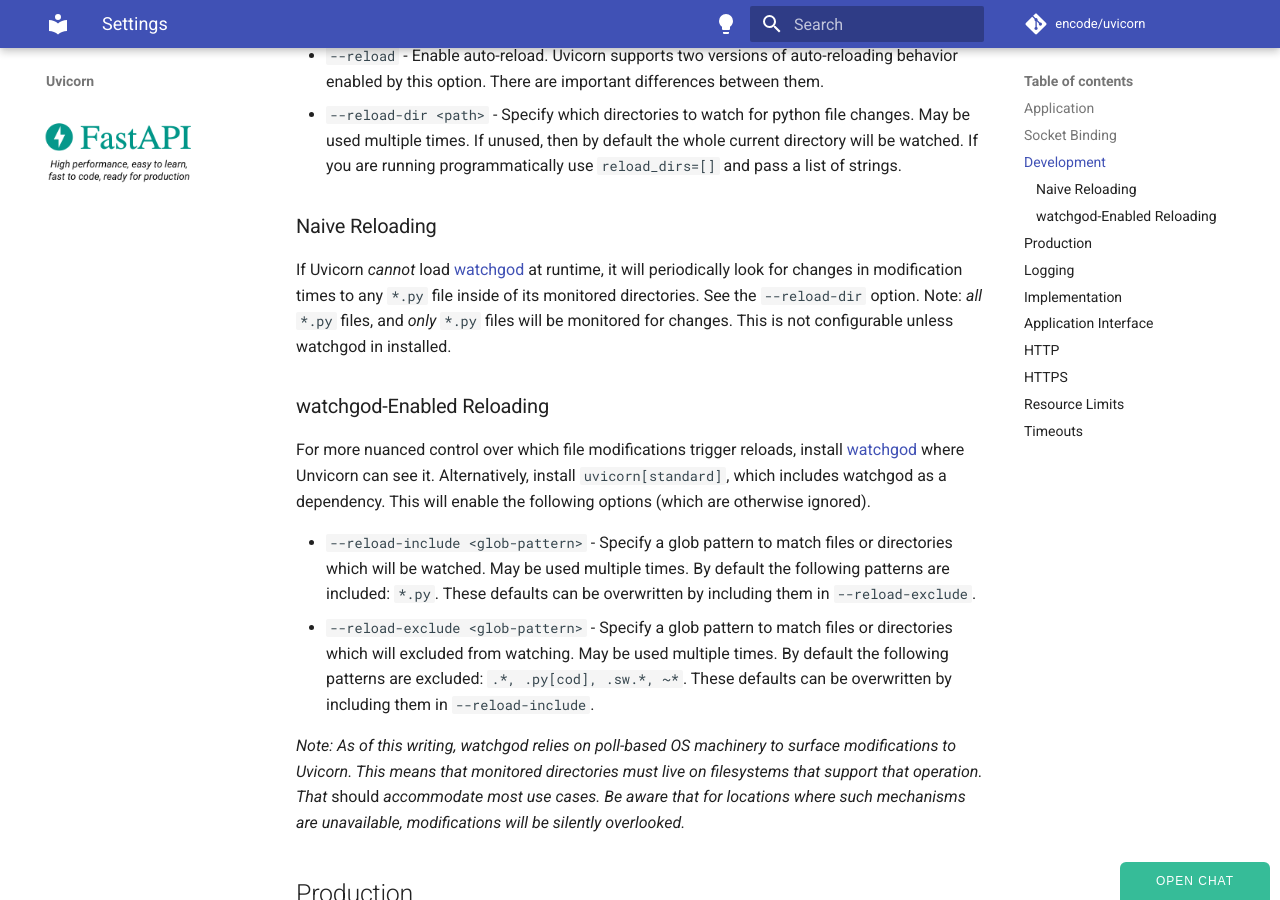
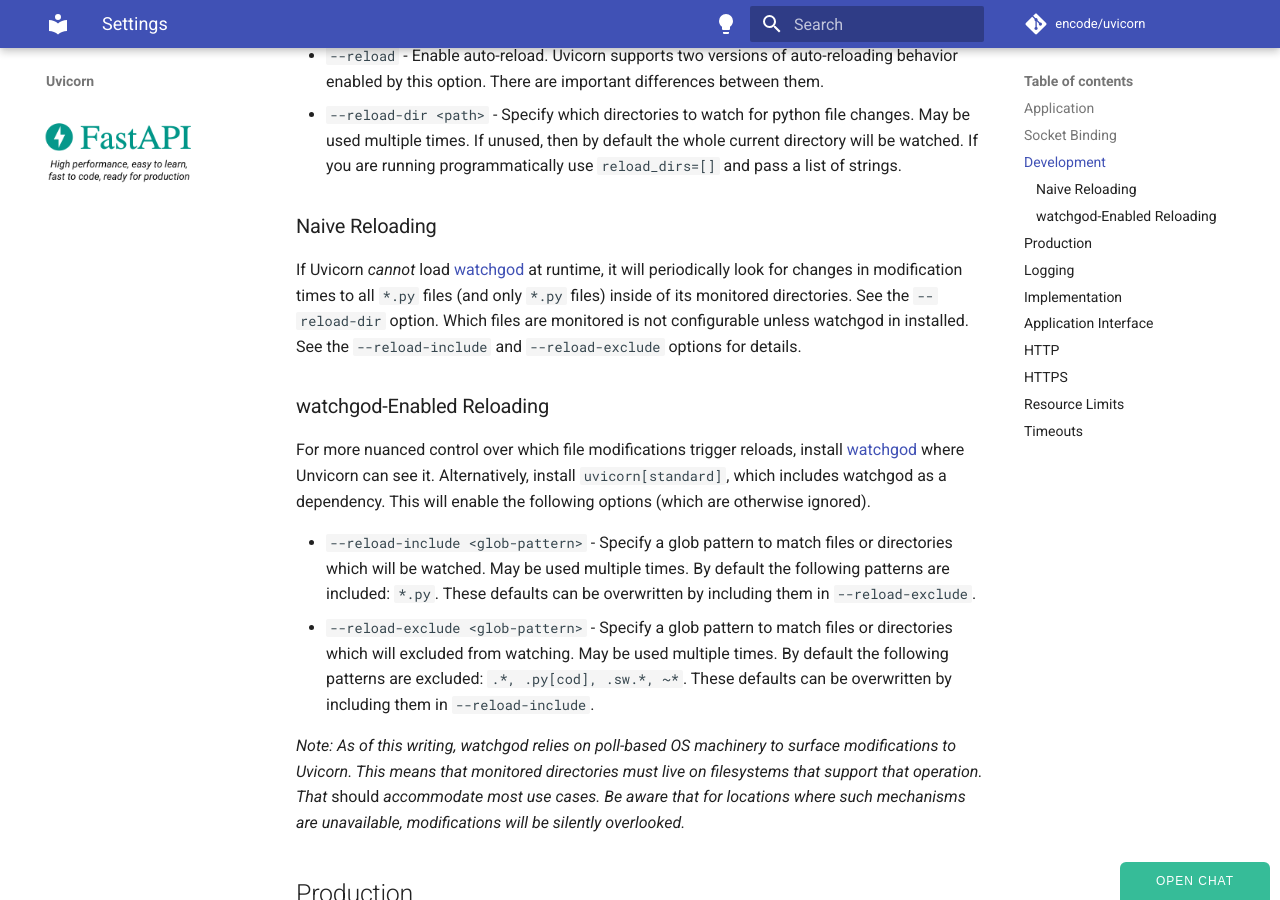
Before and after one commit to encode/uvicorn, an MkDocs documentation site: the page built from docs/settings.md, in a window 1280 px wide and 900 px high, scrolled down 1038 px. Built offline with MkDocs 1.6.1 and Material for MkDocs 9.7.7, drawn with Linux system fonts in a browser that asks for light colours; comment, search, counter and statistics services are not loaded.

Commit message:
Continue respond to reviewer feedback

```diff
--- a/docs/settings.md
+++ b/docs/settings.md
@@ -33,7 +33,7 @@
 
 ### Naive Reloading
 
-If Uvicorn _cannot_ load [watchgod](https://pypi.org/project/watchgod/) at runtime, it will periodically look for changes in modification times to any `*.py` file inside of its monitored directories. See the `--reload-dir` option. Note: _all_ `*.py` files, and _only_ `*.py` files will be monitored for changes. This is not configurable unless watchgod in installed.
+If Uvicorn _cannot_ load [watchgod](https://pypi.org/project/watchgod/) at runtime, it will periodically look for changes in modification times to all `*.py` files (and only `*.py` files) inside of its monitored directories. See the `--reload-dir` option. Which files are monitored is not configurable unless watchgod in installed. See the `--reload-include` and `--reload-exclude` options for details.
 
 ### watchgod-Enabled Reloading
 
```
